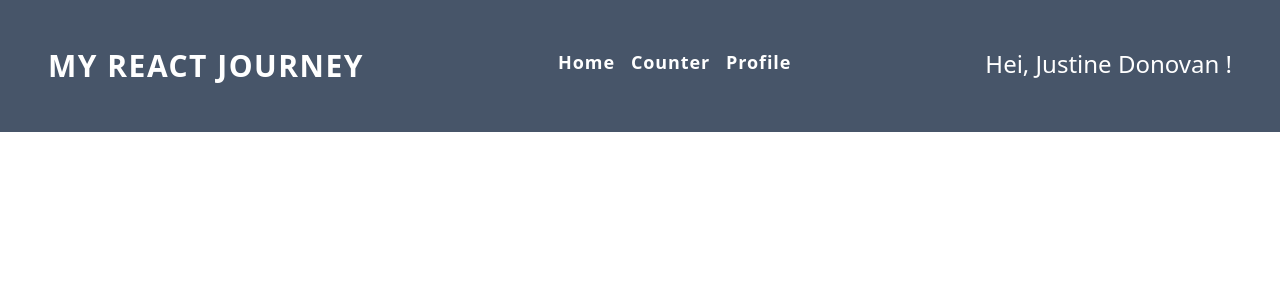
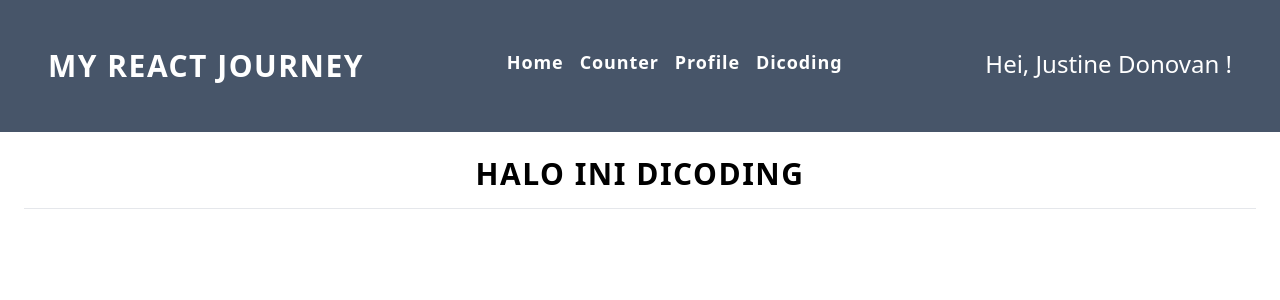
Before and after one commit to VannWasHere/react-journey, a React (Vite) app: page /dicoding in a window 1280 px wide. Shown: the top 300 px of the page. Built offline with nearby package versions, Linux system fonts and the light colour scheme.

Commit message:
Adding Dicoding URL

```diff
--- a/src/App.jsx
+++ b/src/App.jsx
@@ -4,6 +4,7 @@ import Home from './Pages/Home';
 import Counter from './Pages/Counter';
 import Profile from './Pages/Profile';
 import NavigationBar from './components/NavigationBar';
+import Dicoding from './Pages/Dicoding';
 
 const App = () => {
     return(
@@ -15,6 +16,7 @@ const App = () => {
                     <Route path='/' element={<Home />}/>
                     <Route path='/counter' element={<Counter />}/>
                     <Route path='/profile' element={<Profile />}/>
+                    <Route path='/dicoding' element={<Dicoding />}/>
                 </Routes>
             </main>
         </Router>
--- /dev/null
+++ b/src/Pages/Dicoding.jsx
@@ -0,0 +1,10 @@
+const Dicoding = () => {
+    return (
+        <>
+            <h1 className="text-center text-3xl tracking-wider uppercase font-bold">Halo ini dicoding</h1>
+            <hr className="mt-4 text-black"/>
+        </>
+    );
+}
+
+export default Dicoding;
--- a/src/components/NavigationBar.jsx
+++ b/src/components/NavigationBar.jsx
@@ -1,7 +1,7 @@
 import { useNavigate } from 'react-router-dom';
 import PropTypes from 'prop-types';
 
-const menuItems = ['Home', 'Counter', 'Profile'];
+const menuItems = ['Home', 'Counter', 'Profile', 'Dicoding'];
 
 const NavigationBar = (props) => {
     const navigate = useNavigate();
@@ -14,7 +14,7 @@ const NavigationBar = (props) => {
                     {/* Making list with array map function */}
                     {menuItems.map((item, index) => (
                         <button key={index} className="transition duration-300 cursor-pointer hover:text-blue-600 tracking-wider"
-                        onClick={() => (index == 0 ? navigate('/') : (index == 1 ? navigate('counter') : navigate('/profile')) )}>
+                        onClick={() => (index == 0 ? navigate('/') : (index == 1 ? navigate('counter') : (index == 2 ? navigate('/profile') : navigate('/dicoding'))) )}>
                             {item}
                         </button>
                     ))}
```
